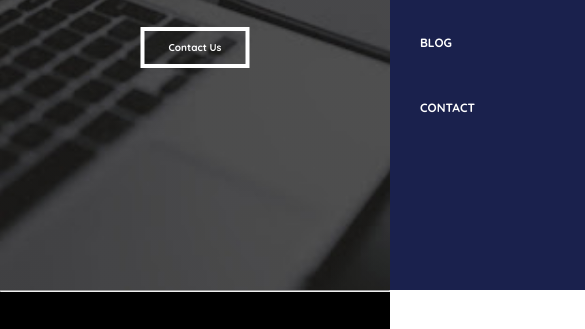
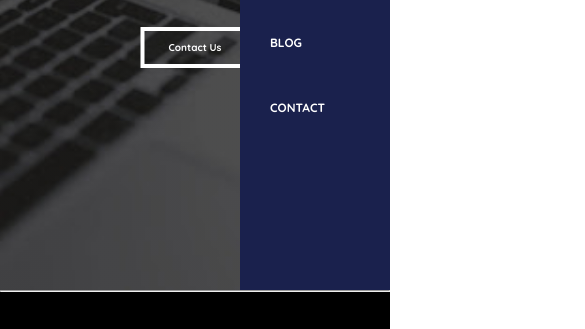
Before and after one commit to Yashiyadav1006/entangle, a plain HTML site: page index.html in a window 390 px wide. Shown: the part 301-630 px from the top of the page, 585 px wide, since content can reach past the window. Drawn offline with Linux system fonts and the light colour scheme; a web font is replaced by a local one.

Commit message:
Update styles.css

```diff
--- a/css/styles.css
+++ b/css/styles.css
@@ -111,9 +111,9 @@ nav .fa {
     position: absolute;
     background: var(--main-bg-color1);
     height: 70vh;
-    width: 200px;
+    width: 150px;
     top: 0;
-    right: -200px;
+    right: 0px;
     text-align: left;
     z-index: 2;
     transition: 1s;
```
